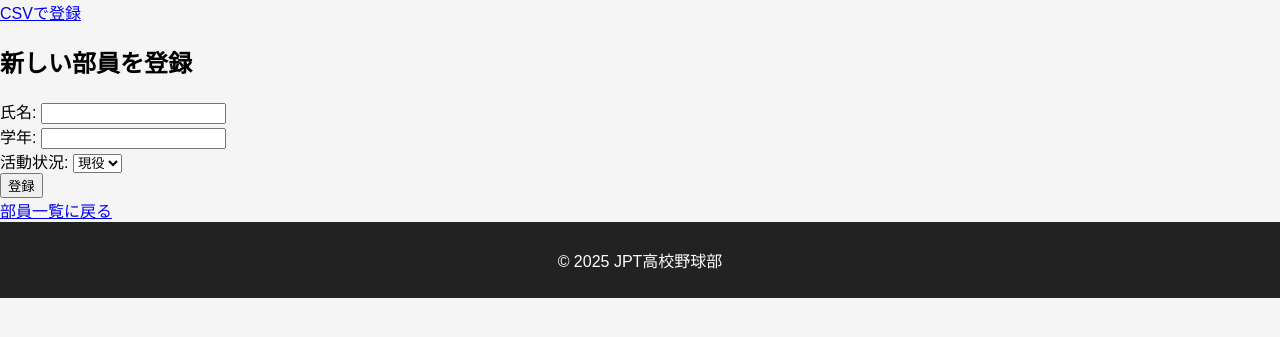
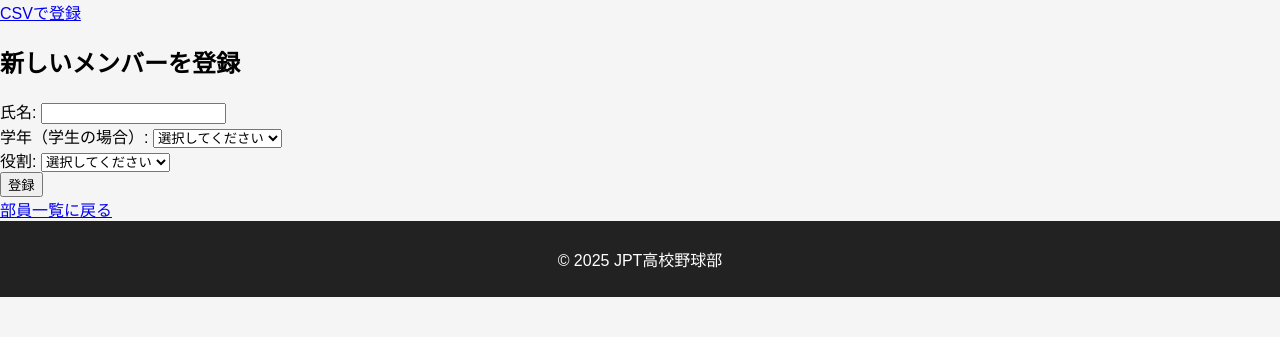
Before and after one commit to cosmos21737/webapp, a Python web app: template app/templates/members/new_member.html in a window 1280 px wide. Shown: the part 159-496 px from the top of the page. Run offline with Jinja, Linux system fonts and the light colour scheme; the template is opened without the code that fills it, so the values that code supplies are empty.

Commit message:
個別登録で役割を登録できるように変更。

```diff
--- a/app/templates/members/members.html
+++ b/app/templates/members/members.html
@@ -7,7 +7,7 @@
 
 <nav>
     <ul>
-        <li><a href="{{ url_for('members.new_member') }}" style="color: black;">新しい部員を登録</a></li>
+        <li><a href="{{ url_for('members.new_member') }}" style="color: black;">新しいメンバーを登録</a></li>
         <li><a href="{{ url_for('members.export_csv') }}" style="color: black;">CSV出力</a></li>
     </ul>
 </nav>
--- a/app/templates/members/new_member.html
+++ b/app/templates/members/new_member.html
@@ -4,18 +4,26 @@
 
 {% block content %}
 <a href="{{ url_for('members.csv_import') }}">CSVで登録</a>
-<h2>新しい部員を登録</h2>
+<h2>新しいメンバーを登録</h2>
 <form action="{{ url_for('members.register_member') }}" method="post">
     <label for="name">氏名:</label>
     <input type="text" id="name" name="name" required><br>
 
-    <label for="grade">学年:</label>
-    <input type="number" id="grade" name="grade" required><br>
+    <label for="member_grade">学年（学生の場合）:</label>
+    <select id="member_grade" name="member_grade" required>
+      <option value="">選択してください</option>
+      <option value=1>1年</option>
+      <option value=2>2年</option>
+      <option value=3>3年</option>
+    </select><br>
 
-    <label for="is_active">活動状況:</label>
-    <select id="is_active" name="is_active">
-        <option value="true">現役</option>
-        <option value="false">引退</option>
+        <label for="member_role">役割:</label>
+    <select id="member_role" name="member_role" required>
+      <option value="">選択してください</option>
+      <option value="member">部員</option>
+      <option value="manager">マネージャー</option>
+      <option value="coach">コーチ</option>
+      <option value="director">顧問</option>
     </select><br>
 
     <button type="submit">登録</button>
--- a/blueprints/members/routes.py
+++ b/blueprints/members/routes.py
@@ -74,11 +74,11 @@ def new_member():
 @roles_accepted("administer", "coach", "director")
 def register_member():
     name = request.form.get('name')
-    grade = request.form.get('grade')
-    is_active = request.form.get('is_active') == "true"
+    grade = request.form.get('member_grade')
+    member_role = request.form.get('member_role')
     password = "password123"  # 固定パスワード
 
-    success, message = services.register_new_member(name, grade, is_active, password)
+    success, message = services.register_new_member(name, grade, member_role, password)
     if success:
         flash(message, 'success')
     else:
```
Also changed, not shown: blueprints/members/services.py (+4 -7 lines).
